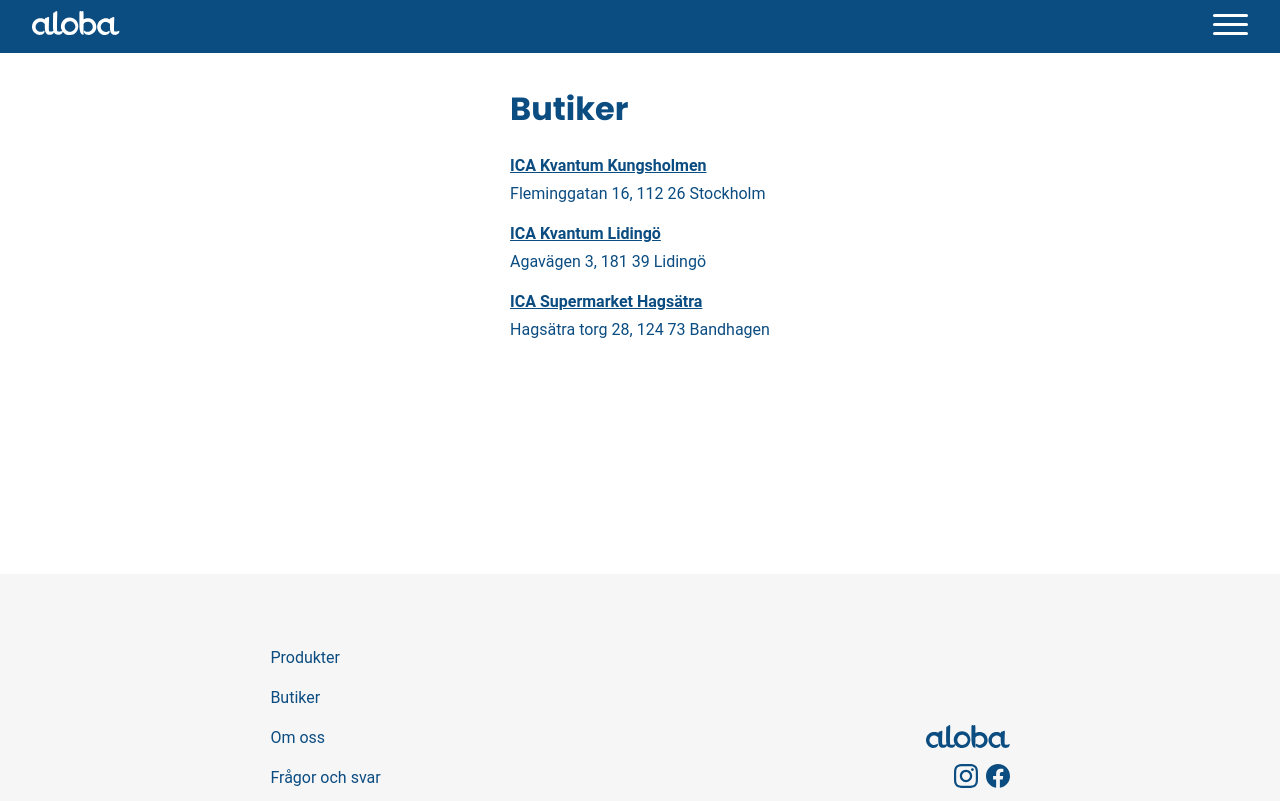
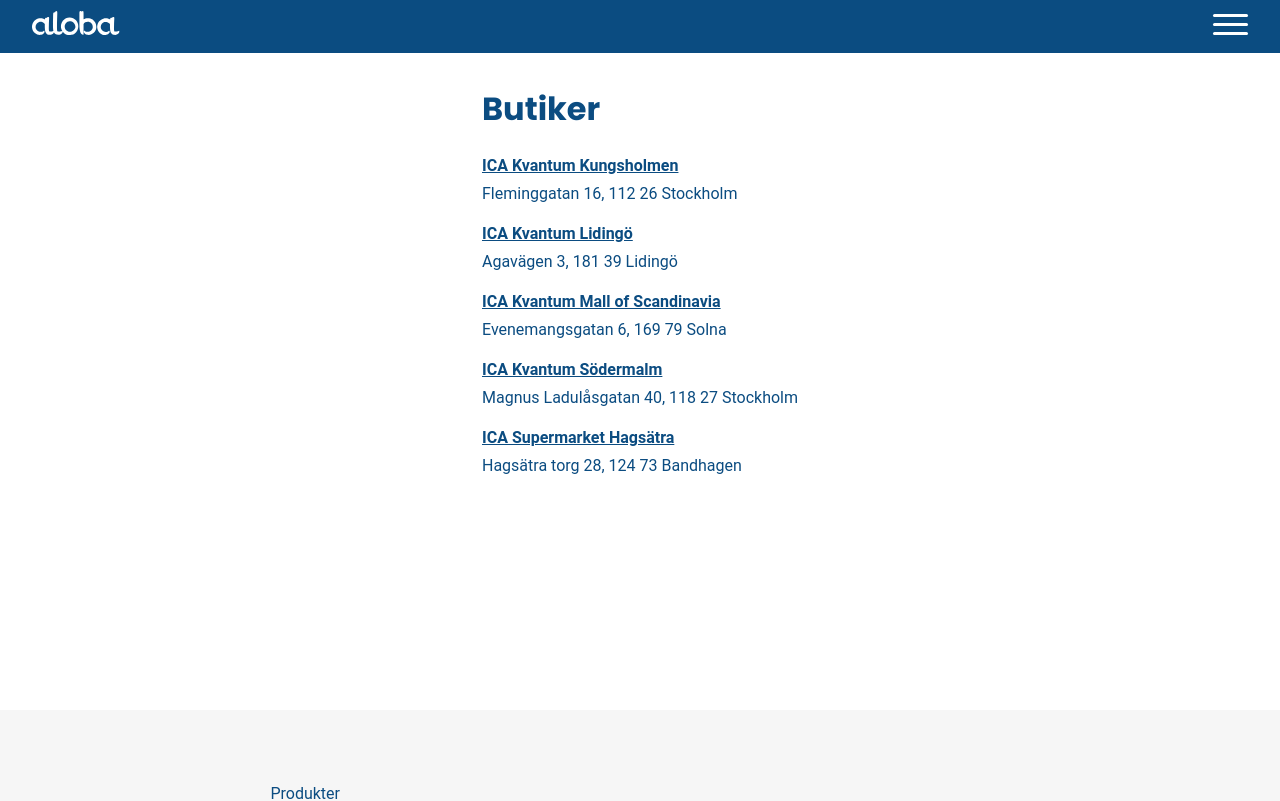
Before and after one commit to aloba-web/aloba-web.github.io, a React (Create React App) app: page /stores in a window 1280 px wide. Shown: the top 801 px of the page. Built offline with nearby package versions, Linux system fonts and the light colour scheme.

Commit message:
update stores

```diff
--- a/src/pages/Stores/Stores.tsx
+++ b/src/pages/Stores/Stores.tsx
@@ -21,6 +21,16 @@ const storesData: Array<StoresData> = [
     address: "Agavägen 3, 181 39 Lidingö",
     mapsLink:
       "https://www.google.com/maps/place/ICA+Kvantum+Liding%C3%B6/@59.3496147,18.1461782,15z/data=!4m5!3m4!1s0x0:0x540d5b0afab1200!8m2!3d59.3496147!4d18.1461782",
+  },
+  {
+    storeName: "ICA Kvantum Mall of Scandinavia",
+    address: "Evenemangsgatan 6, 169 79 Solna",
+    mapsLink: "https://goo.gl/maps/hzXrfXZ3CVWFPHmcA",
+  },
+  {
+    storeName: "ICA Kvantum Södermalm",
+    address: "Magnus Ladulåsgatan 40, 118 27 Stockholm",
+    mapsLink: "https://goo.gl/maps/jBhM35z1fmPVxBpV7",
   },
   {
     storeName: "ICA Supermarket Hagsätra",
```
